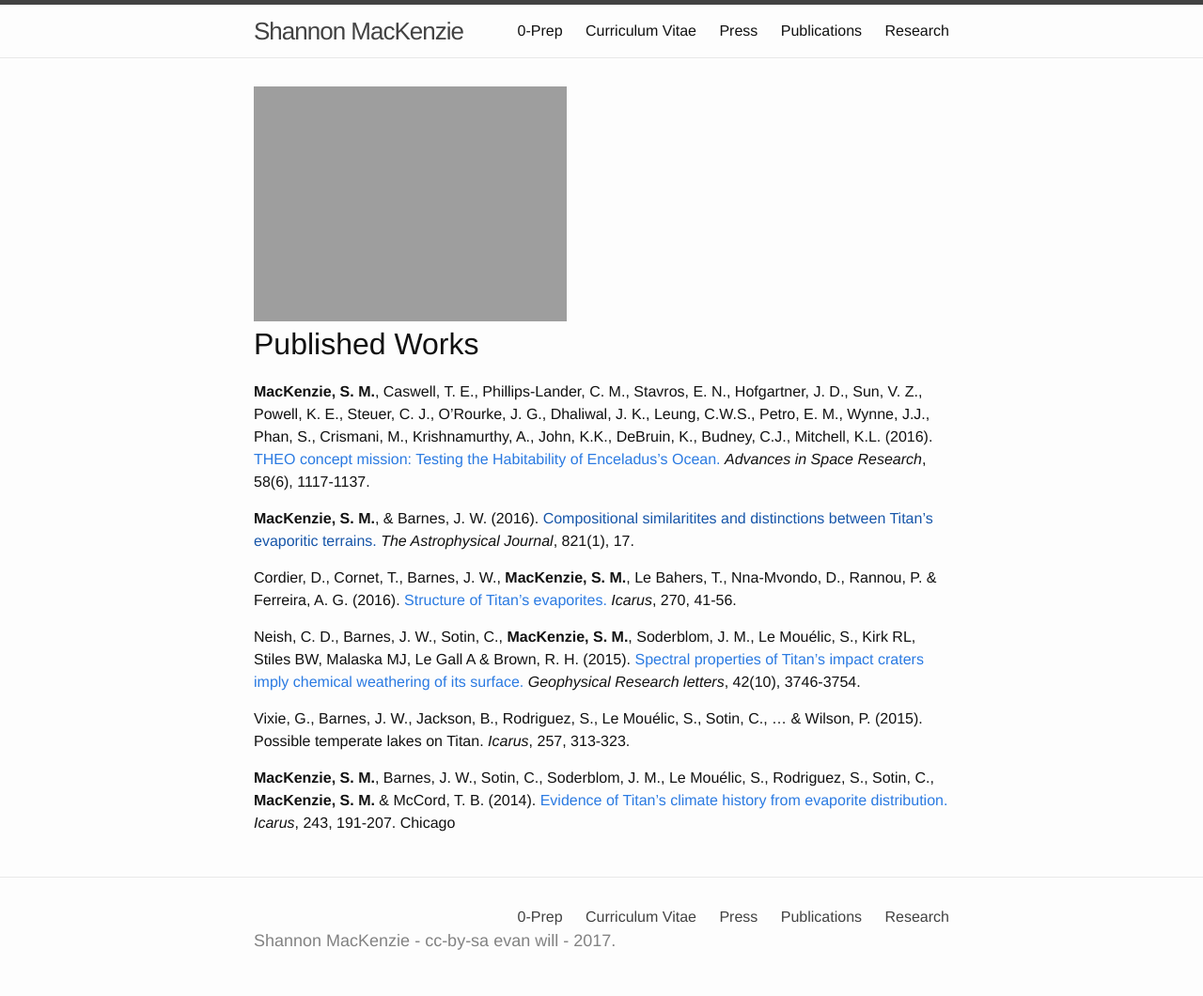
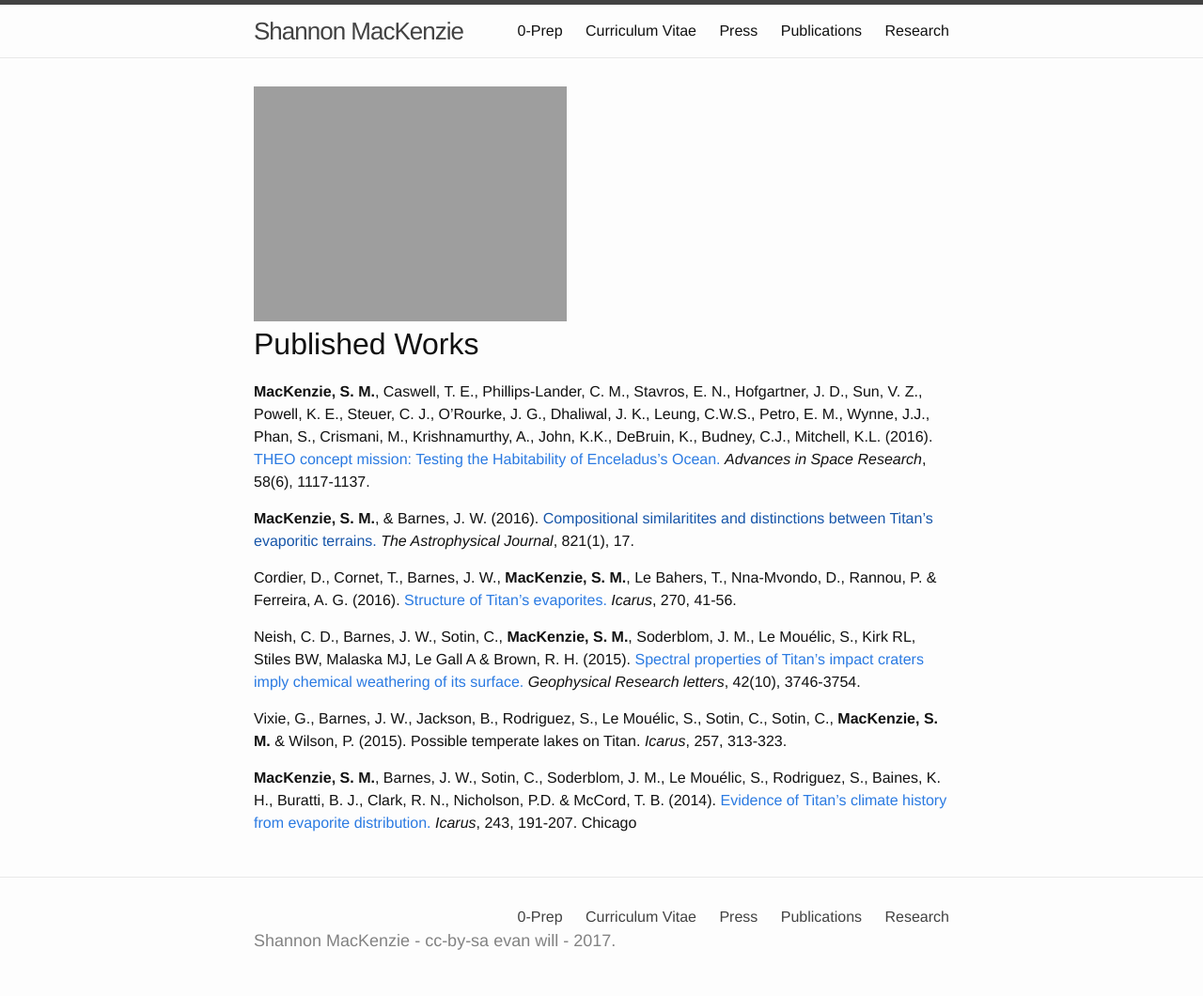
Before and after one commit to shannonmackenzie/shannonmackenzie.github.io, a Jekyll site: the page built from publications.md, in a window 1280 px wide. Shown: the whole page at 94% size. Built offline with Jekyll 4.4.1, drawn with Linux system fonts in a browser that asks for light colours.

Commit message:
Update publications.md

```diff
--- a/publications.md
+++ b/publications.md
@@ -17,7 +17,7 @@ Cordier, D., Cornet, T., Barnes, J. W., **MacKenzie, S. M.**, Le Bahers, T., Nna
 
 Neish, C. D., Barnes, J. W., Sotin, C., **MacKenzie, S. M.**, Soderblom, J. M., Le Mouélic, S., Kirk RL, Stiles BW, Malaska MJ, Le Gall A & Brown, R. H. (2015). [Spectral properties of Titan's impact craters imply chemical weathering of its surface.](https://pdfs.semanticscholar.org/616d/71cb7d2565267bc4b071698a074ad6db7ec9.pdf) *Geophysical Research letters*, 42(10), 3746-3754.
 
-Vixie, G., Barnes, J. W., Jackson, B., Rodriguez, S., Le Mouélic, S., Sotin, C., ... & Wilson, P. (2015). Possible temperate lakes on Titan. *Icarus*, 257, 313-323.
+Vixie, G., Barnes, J. W., Jackson, B., Rodriguez, S., Le Mouélic, S., Sotin, C., Sotin, C., **MacKenzie, S. M.** & Wilson, P. (2015). Possible temperate lakes on Titan. *Icarus*, 257, 313-323.
 
-**MacKenzie, S. M.**, Barnes, J. W., Sotin, C., Soderblom, J. M., Le Mouélic, S., Rodriguez, S., Sotin, C., **MacKenzie, S. M.** & McCord, T. B. (2014). [Evidence of Titan’s climate history from evaporite distribution.](https://arxiv.org/pdf/1408.2899.pdf) *Icarus*, 243, 191-207.
+**MacKenzie, S. M.**, Barnes, J. W., Sotin, C., Soderblom, J. M., Le Mouélic, S., Rodriguez, S., Baines, K. H., Buratti, B. J., Clark, R. N., Nicholson, P.D.  & McCord, T. B. (2014). [Evidence of Titan’s climate history from evaporite distribution.](https://arxiv.org/pdf/1408.2899.pdf) *Icarus*, 243, 191-207.
 Chicago
```
